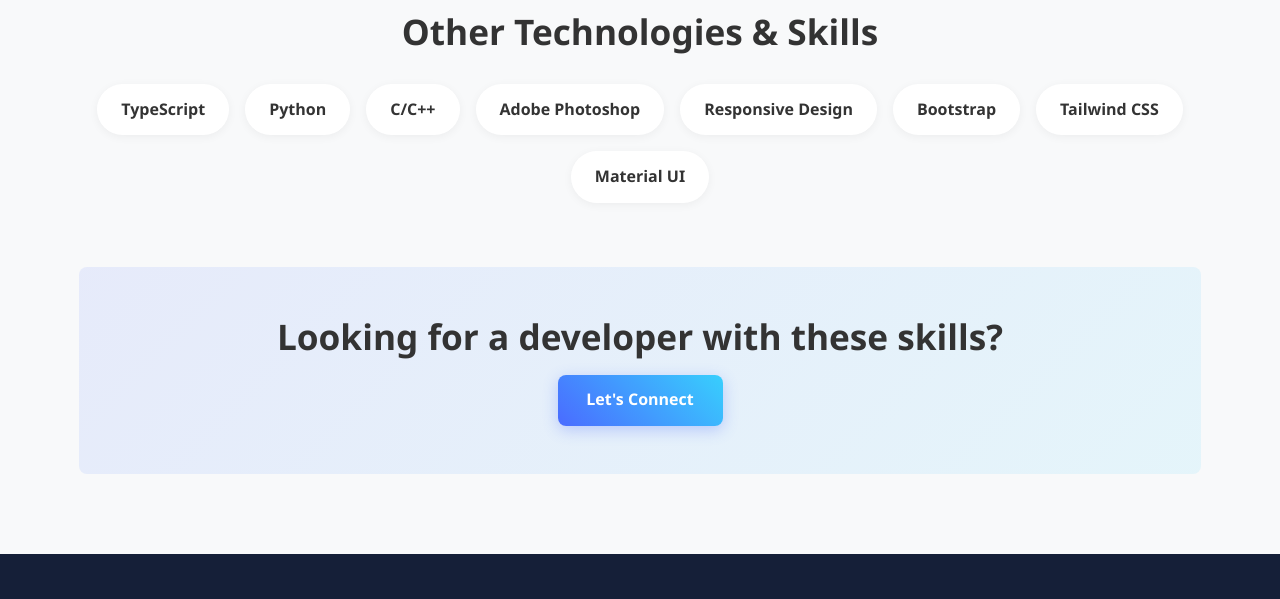
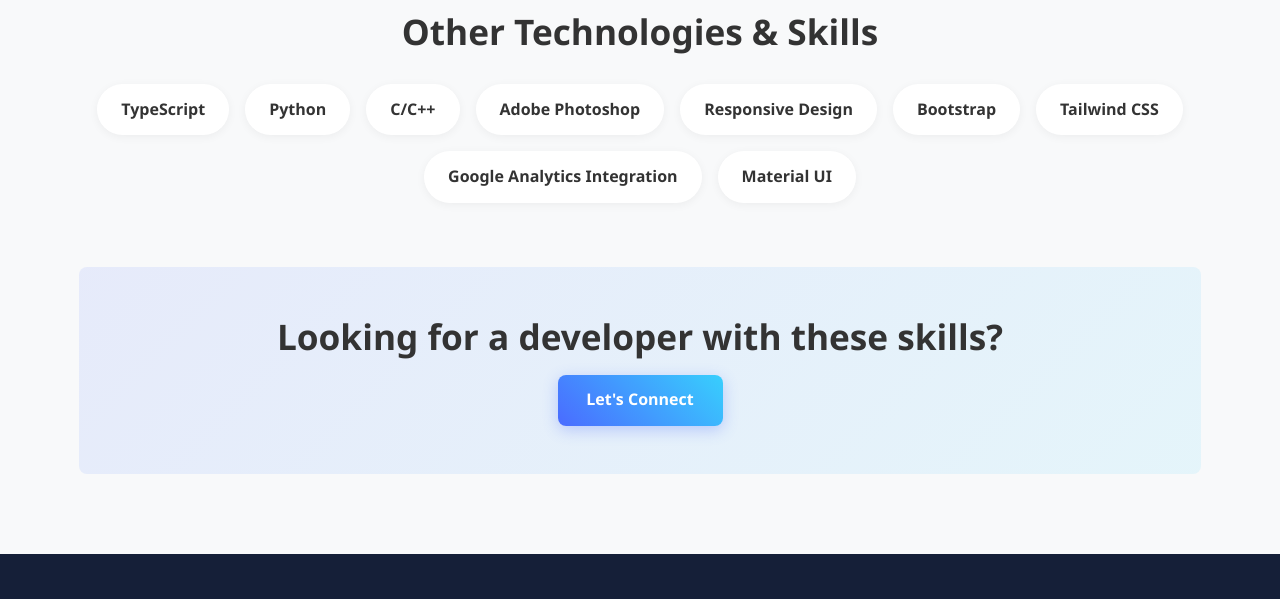
Before and after one commit to Fatima-Shabbir/Portfolio, a plain HTML site: page skills.html in a window 1280 px wide. Shown: the part 1500-2099 px from the top of the page. Drawn offline with Linux system fonts and the light colour scheme.

Commit message:
updated code

```diff
--- a/skills.html
+++ b/skills.html
@@ -235,6 +235,7 @@
                     <span class="skill-tag">Responsive Design</span>
                     <span class="skill-tag">Bootstrap</span>
                     <span class="skill-tag">Tailwind CSS</span>
+                    <span class="skill-tag">Google Analytics Integration</span>
                     <span class="skill-tag">Material UI</span>
                 </div>
             </div>
```
